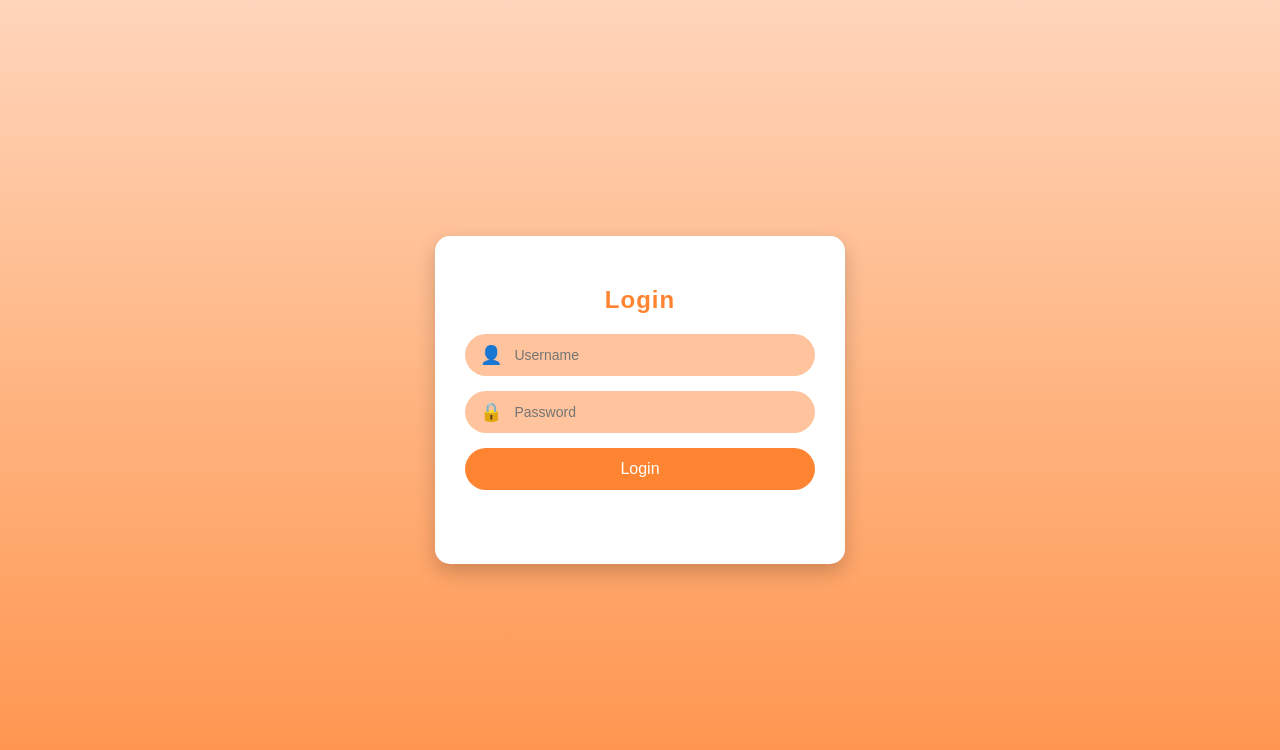
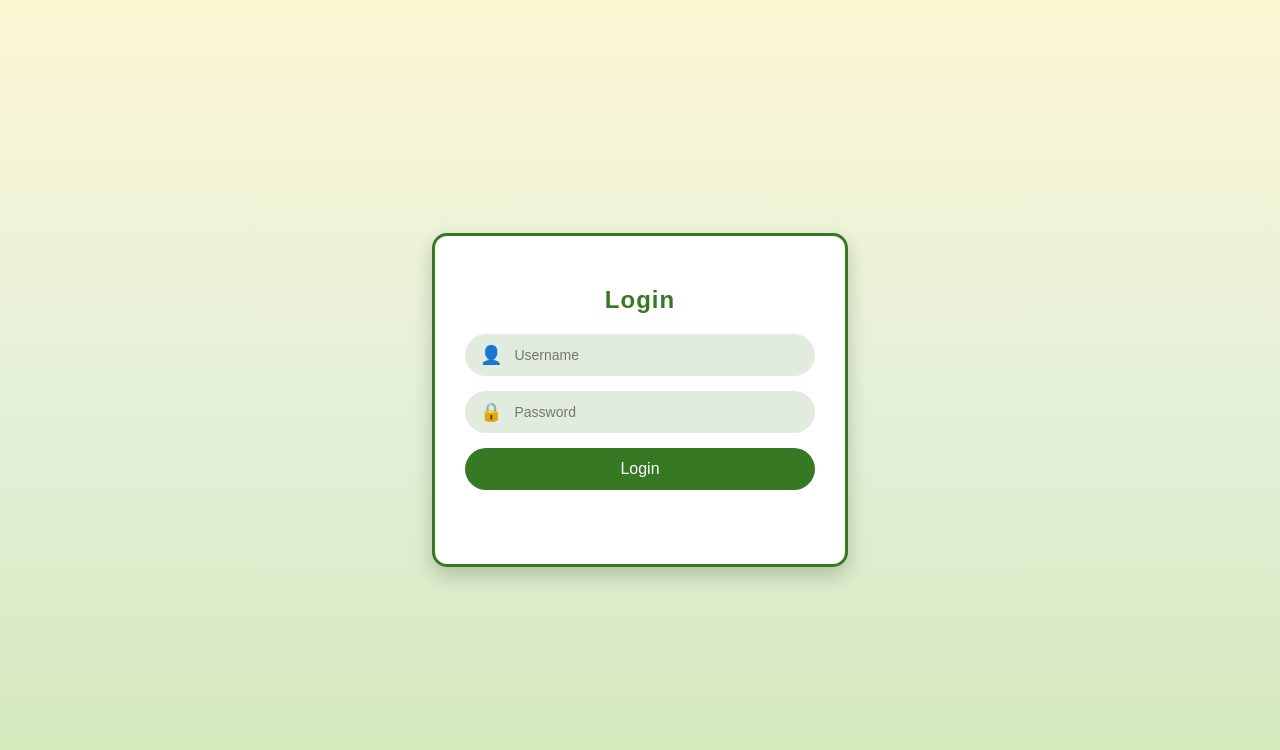
Before and after one commit to Rudivan060/blog, a plain HTML site: page FRONT/login.html in a window 1280 px wide. Drawn offline with Linux system fonts and the light colour scheme.

Commit message:
style: ajustado cores login
- Ajustei as cores do login para que ficasse semelhante a tela inicial

```diff
--- a/FRONT/style-front.css
+++ b/FRONT/style-front.css
@@ -1,18 +1,17 @@
 body {
   margin: 0;
-  font-family: Arial, sans-serif;
-  background: linear-gradient(to bottom, #ffccaa, #ffac75, #ff8431);
+  font-family: 'Poppins', sans-serif;
+  background: linear-gradient(to bottom, #fff8dc, #e8f3e1, #cfe6c1);
   height: 100vh;
   display: flex;
   justify-content: center;
   align-items: center;
-  animation: fadeBackground 5s ease-in-out infinite alternate;
+  animation: fadeBackground 6s ease-in-out infinite alternate;
 }
 
-/* Suave movimento no gradiente */
 @keyframes fadeBackground {
-  0% { background: linear-gradient(to bottom, #ffccaa, #ffac75, #ff8431); }
-  100% { background: linear-gradient(to bottom, #ffd5bb, #ffb480, #ff924a); }
+  0% { background: linear-gradient(to bottom, #fff8dc, #e8f3e1, #cfe6c1); }
+  100% { background: linear-gradient(to bottom, #fdf6d3, #e4f0da, #d2e8b8); }
 }
 
 .container {
@@ -29,14 +28,15 @@ body {
   border-radius: 15px;
   width: 100%;
   max-width: 350px;
-  box-shadow: 0 8px 20px rgba(0,0,0,0.2);
+  box-shadow: 0 8px 20px rgba(0, 0, 0, 0.2);
   text-align: center;
   animation: fadeIn 0.8s ease-in-out;
+  border: 3px solid #377923;
 }
 
 .login-box h2 {
   margin-bottom: 20px;
-  color: #ff8431;
+  color: #377923;
   font-weight: bold;
   letter-spacing: 1px;
 }
@@ -45,7 +45,7 @@ body {
 .input-group {
   display: flex;
   align-items: center;
-  background: #ff833179;
+  background: rgba(55, 121, 35, 0.15);
   margin-bottom: 15px;
   border-radius: 25px;
   padding: 10px 15px;
@@ -53,14 +53,14 @@ body {
 }
 
 .input-group:hover {
-  background: #ff8431a6;
+  background: rgba(55, 121, 35, 0.25);
   transform: scale(1.02);
 }
 
 .input-group .icon {
   margin-right: 10px;
   font-size: 18px;
-  color: #ff8431;
+  color: #377923;
 }
 
 .input-group input {
@@ -72,25 +72,26 @@ body {
   color: #333;
 }
 
-/* Botão */
+
 .btn {
   width: 100%;
   padding: 12px;
-  background: #ff8431;
+  background: #377923;
   border: none;
   border-radius: 25px;
   color: white;
   font-size: 16px;
   cursor: pointer;
-  transition: transform 0.2s ease, box-shadow 0.3s ease;
+  transition: transform 0.2s ease, box-shadow 0.3s ease, background 0.3s;
 }
 
 .btn:hover {
   transform: scale(1.05);
-  box-shadow: 0 4px 12px rgba(255, 132, 49, 0.4);
+  background: #377923;
+  box-shadow: 0 4px 12px rgba(55, 121, 35, 0.4);
 }
 
-/* Mensagens */
+
 .error {
   color: red;
   margin-top: 10px;
@@ -98,7 +99,7 @@ body {
   min-height: 20px;
 }
 
-/* Animações usadas pelo JS */
+
 @keyframes fadeIn {
   from { opacity: 0; transform: translateY(-10px); }
   to { opacity: 1; transform: translateY(0); }
@@ -124,7 +125,7 @@ button.pulse {
   animation: pulse 0.4s ease-in-out;
 }
 
-/* Responsividade */
+
 @media (max-width: 480px) {
   .login-box {
     width: 90%;
```
